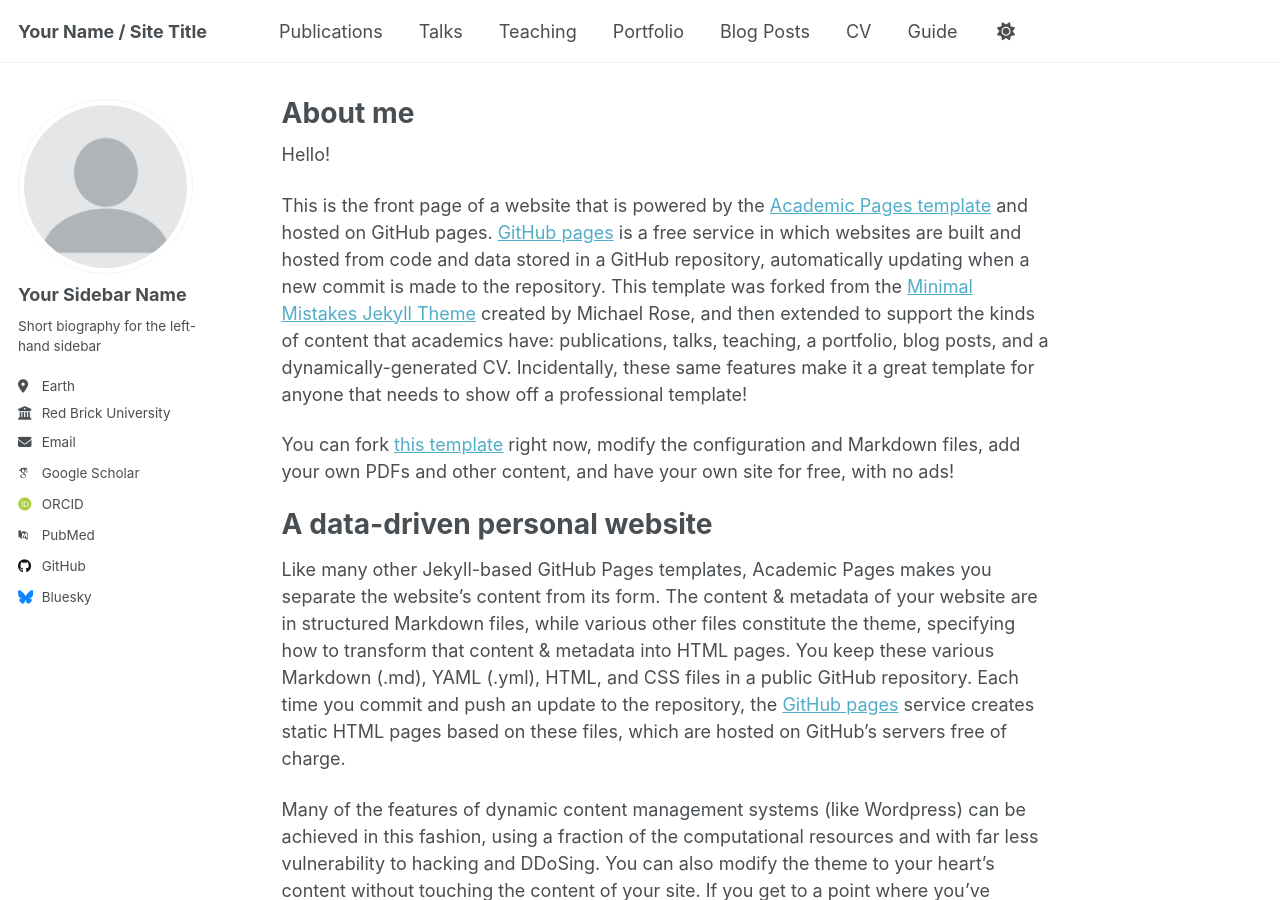
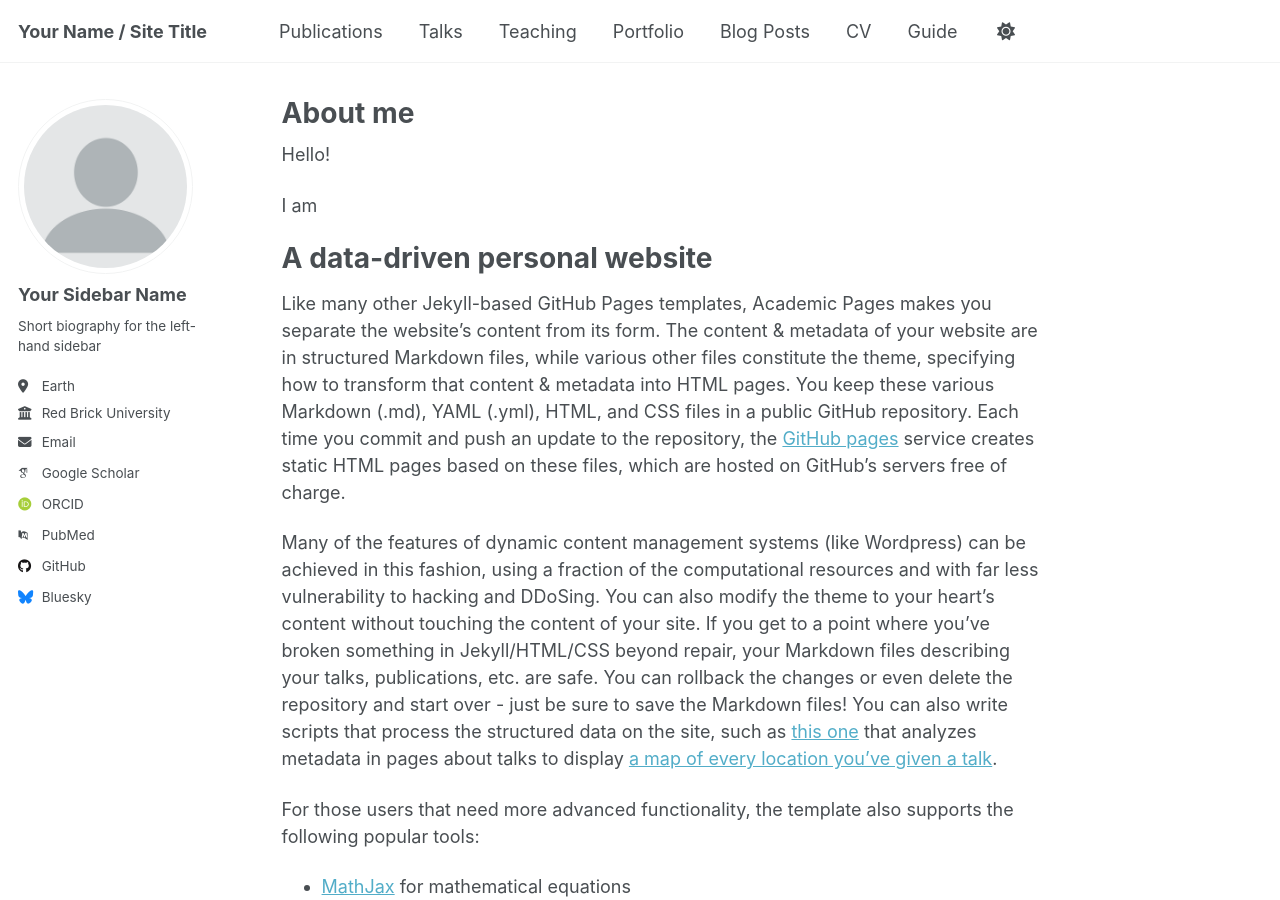
Before and after one commit to efraimlyp/efraimlyp.github.io, a Jekyll site: the page built from _pages/about.md, in a window 1280 px wide and 900 px high. Built offline with Jekyll 4.4.1, drawn with Linux system fonts in a browser that asks for light colours; some web fonts are replaced; a script that is not in the unit is left out.

Commit message:
Update about.md

```diff
--- a/_pages/about.md
+++ b/_pages/about.md
@@ -9,9 +9,7 @@
 
 Hello!
 
-This is the front page of a website that is powered by the [Academic Pages template](https://github.com/academicpages/academicpages.github.io) and hosted on GitHub pages. [GitHub pages](https://pages.github.com) is a free service in which websites are built and hosted from code and data stored in a GitHub repository, automatically updating when a new commit is made to the repository. This template was forked from the [Minimal Mistakes Jekyll Theme](https://mmistakes.github.io/minimal-mistakes/) created by Michael Rose, and then extended to support the kinds of content that academics have: publications, talks, teaching, a portfolio, blog posts, and a dynamically-generated CV. Incidentally, these same features make it a great template for anyone that needs to show off a professional template!
-
- You can fork [this template](https://github.com/academicpages/academicpages.github.io) right now, modify the configuration and Markdown files, add your own PDFs and other content, and have your own site for free, with no ads!
+I am
 
 A data-driven personal website
 ======
```
